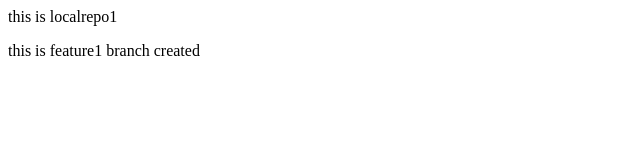
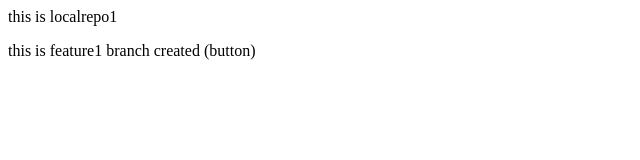
Before and after one commit to KshitijK21/localrepo1, a plain HTML site: page index.html in a window 1280 px wide. Shown: the full height of the page, 0-640 px from the left. Drawn offline with Linux system fonts and the light colour scheme.

```diff
--- a/index.html
+++ b/index.html
@@ -1,2 +1,2 @@
 <p> this is localrepo1</p>
-<p>this is feature1 branch created</p>
+<p>this is feature1 branch created (button)</p>
```
